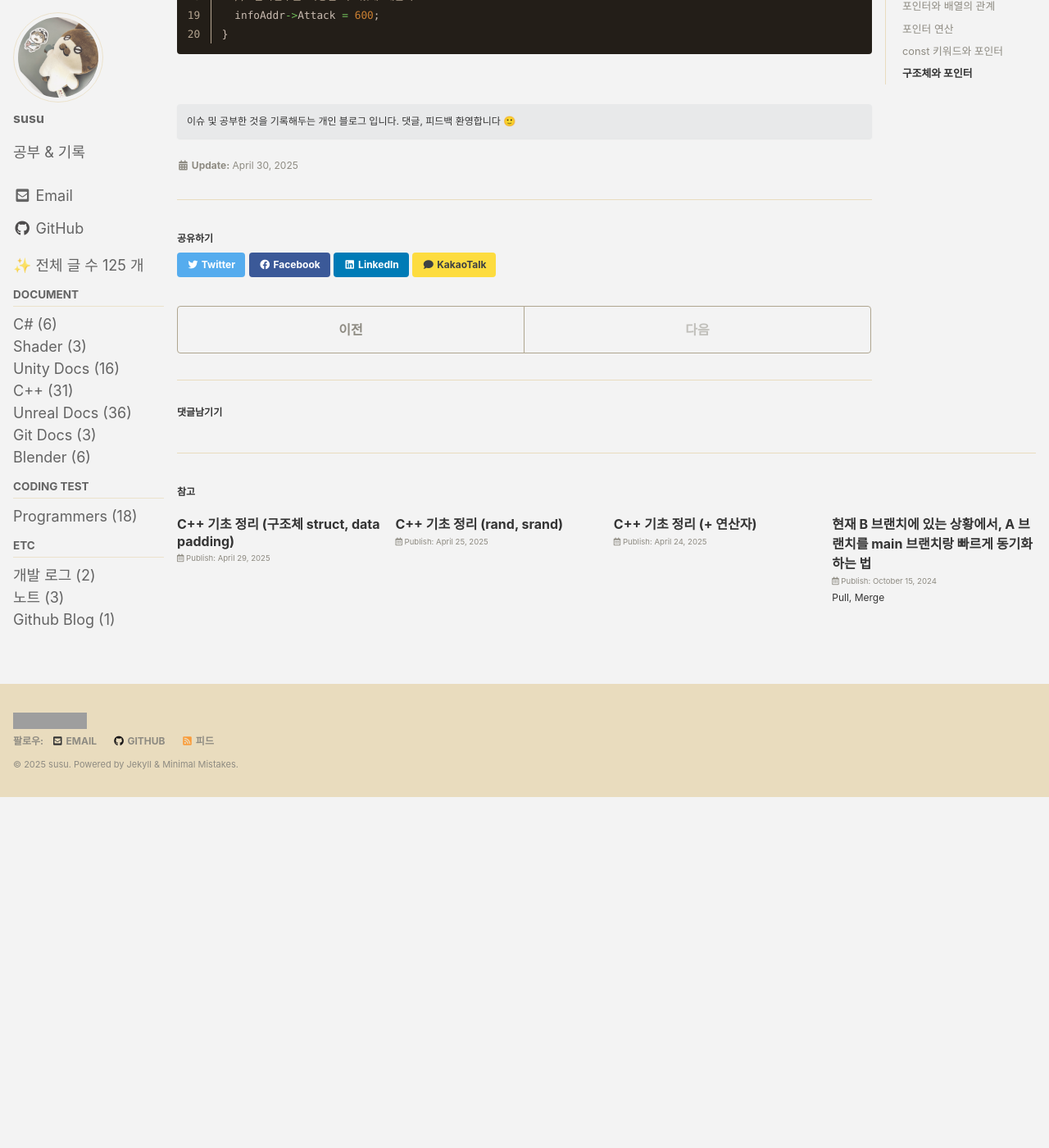
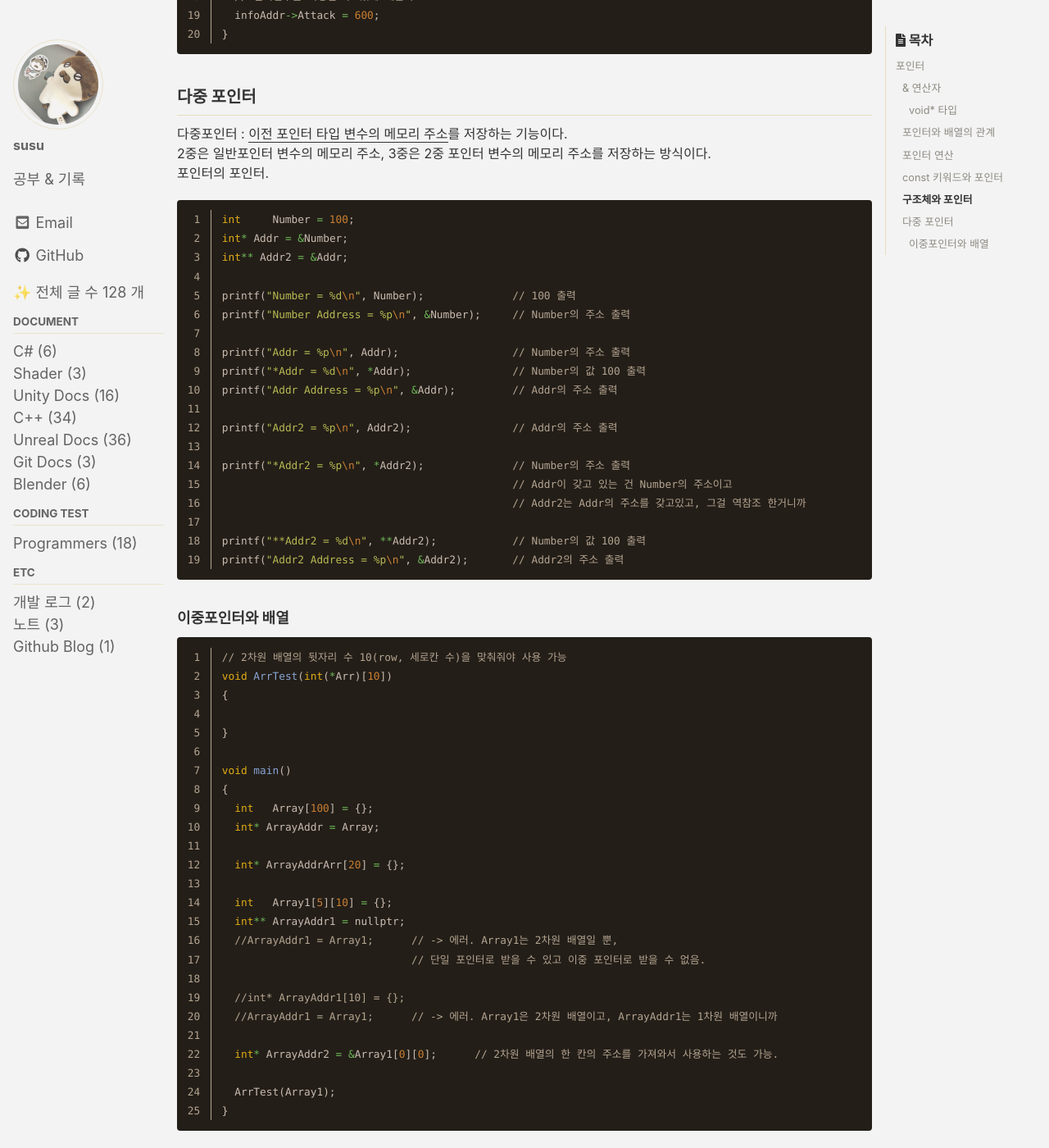
Before and after one commit to eggmong/eggmong.github.io, a Jekyll site: the page built from _posts/Cpp/2025-04-30-1-Pointer.md, in a window 1280 px wide and 1400 px high, scrolled down 5320 px. Shown: the whole window at 82% size. Built offline with Jekyll 4.4.1, drawn with Linux system fonts in a browser that asks for light colours; cached includes are drawn as plain includes; some web fonts are replaced; comment, search, counter and statistics services are not loaded; before the commit the page ends 6292 px from its top, so only the background shows below that; some of the changed text lies outside the part shown; grey boxes are pictures that could not be loaded.

Commit message:
이중포인터, 동적할당, 함수포인터, 문자열 함수 정리

````diff
--- a/_posts/Cpp/2025-04-30-1-Pointer.md
+++ b/_posts/Cpp/2025-04-30-1-Pointer.md
@@ -1,5 +1,5 @@
 ---
-title:  "C++ 기초 정리 (포인터)"
+title:  "C++ 기초 정리 (포인터, 이중 포인터)"
 
 categories:
   - Cpp
@@ -252,3 +252,66 @@ void main()
   infoAddr->Attack = 600;
 }
 ```
+
+
+
+## 다중 포인터
+
+다중포인터 : <u>이전 포인터 타입 변수의 메모리 주소</u>를 저장하는 기능이다.
+2중은 일반포인터 변수의 메모리 주소, 3중은 2중 포인터 변수의 메모리 주소를 저장하는 방식이다.
+포인터의 포인터.
+
+
+```cpp
+int	Number = 100;
+int* Addr = &Number;
+int** Addr2 = &Addr;
+
+printf("Number = %d\n", Number);              // 100 출력
+printf("Number Address = %p\n", &Number);     // Number의 주소 출력
+
+printf("Addr = %p\n", Addr);                  // Number의 주소 출력
+printf("*Addr = %d\n", *Addr);                // Number의 값 100 출력
+printf("Addr Address = %p\n", &Addr);         // Addr의 주소 출력
+
+printf("Addr2 = %p\n", Addr2);                // Addr의 주소 출력
+
+printf("*Addr2 = %p\n", *Addr2);              // Number의 주소 출력
+                                              // Addr이 갖고 있는 건 Number의 주소이고
+                                              // Addr2는 Addr의 주소를 갖고있고, 그걸 역참조 한거니까
+
+printf("**Addr2 = %d\n", **Addr2);            // Number의 값 100 출력
+printf("Addr2 Address = %p\n", &Addr2);       // Addr2의 주소 출력
+```
+
+
+### 이중포인터와 배열
+
+
+```cpp
+// 2차원 배열의 뒷자리 수 10(row, 세로칸 수)을 맞춰줘야 사용 가능
+void ArrTest(int(*Arr)[10])
+{
+
+}
+
+void main()
+{
+  int	Array[100] = {};
+  int* ArrayAddr = Array;
+
+  int* ArrayAddrArr[20] = {};
+
+  int	Array1[5][10] = {};
+  int** ArrayAddr1 = nullptr;
+  //ArrayAddr1 = Array1;      // -> 에러. Array1는 2차원 배열일 뿐,
+                              // 단일 포인터로 받을 수 있고 이중 포인터로 받을 수 없음.
+
+  //int* ArrayAddr1[10] = {};
+  //ArrayAddr1 = Array1;      // -> 에러. Array1은 2차원 배열이고, ArrayAddr1는 1차원 배열이니까
+
+  int* ArrayAddr2 = &Array1[0][0];      // 2차원 배열의 한 칸의 주소를 가져와서 사용하는 것도 가능.
+
+  ArrTest(Array1);
+}
+```
--- /dev/null
+++ b/_posts/Cpp/2025-05-01-1-Memory.md
@@ -0,0 +1,154 @@
+---
+title:  "C++ 기초 정리 (지역, 전역, 정적(static) 및 메모리, 동적 할당)"
+
+categories:
+  - Cpp
+tags:
+  - [Cpp, C++, memory, static, new, delete]
+
+toc: true
+toc_sticky: true
+
+date: 2025-05-01
+last_modified_at: 2025-05-01
+---
+
+<br>
+
+# 지역, 전역, 정적 및 메모리
+
+## 지역, 전역, 정적(static)
+
+```cpp
+// main.cpp
+int gNumber;                        // 전역 변수. 자동으로 0으로 초기화 됨.
+
+int main()
+{
+    int number;                     // 지역 변수
+
+    return 0;
+}
+```
+
+- 지역변수 : 함수 안에서 선언하는 변수.
+  지역변수는 선언된 함수 안에서 사용할 수 있고 함수가 종료되면 메모리에서 제거된다.
+
+- 전역변수 : 함수 바깥에 선언하는 변수.
+  전역변수가 선언된 아래의 모든 곳에서 전역변수에 접근하여 사용할 수 있다.
+  전역변수는 초기화 하지 않을 경우 자동으로 <u>0으로 초기화된다</u>.
+
+- 정적변수 : `static` 키워드를 이용하여 선언된 변수이다.
+  전역변수, 지역변수 모두 `static` 키워드를 붙일 수 있다.
+
+
+지역 변수에 `static`을 붙여서 변수를 선언하면,
+해당 변수는 초기화 안 할 경우 0으로 자동으로 초기화가 되고, <u>초기화 코드는 단 1번만 동작한다</u>.
+<b>함수가 종료되어도 메모리가 유지된다.</b>
+
+정적 변수, 전역 변수는 프로그램이 종료될 때 메모리가 제거된다. (그전까지 계속 남아있다)
+
+```cpp
+// 코드영역에 만들어짐 (함수니까)
+void Test()
+{
+	// 정적 변수의 초기화 코드는 1번만 동작하므로,
+    // Test가 처음 호출될 때 한번 실행되고 메모리가 유지된다.
+	static int number = 200;
+
+	printf("number : %d\n", number);
+
+	number++;
+}
+
+void main()
+{
+	// 스택영역에 만들어짐 (지역변수)
+	int number = 111;
+
+	Test();						// 200 출력
+	Test();						// 201 출력
+	Test();						// ...
+	Test();
+	Test();						// 204 출력
+}
+```
+
+
+
+## C++의 메모리 영역
+
+1. 스택 : 지역변수, 함수 인자의 메모리를 생성하는 공간이다.
+  함수가 종료되면 메모리를 제거한다.
+  크기 제한이 있다.
+
+2. 데이터 : 전역변수, 정적변수의 메모리를 생성하는 공간이다.
+  - 초기화된 데이터 영역 : 초기값이 있는 전역/정적 변수
+  - BSS 영역 : 초기값이 없는 전역/정적 변수(자동으로 0 초기화된 변수들)
+
+3. 힙 : 동적할당된 메모리를 생성하는 공간이다.
+  (C언어 : malloc 등, C++ : new)
+  동적할당된 메모리는 프로그래머가 필요없을 때 반드시 제거를 해줘야 한다.
+
+4. 코드 : 바이너리코드가 저장되는 영역이다. 함수도 코드이기 때문에 여기에 저장된다.
+  이런 특징 때문에 함수도 주소를 가질 수 있다.  (=> <b>함수 포인터</b>)
+  값 변경 불가(읽기전용)
+
+
+
+# 동적 할당
+
+동적할당: new를 사용하여 동적할당을 하고, delete를 사용하여 동적할당된 메모리를 제거할 수 있다.
+- new와 delete는 <u>연산자</u>이다.
+- new를 이용해서 생성한 메모리를 제거하지 않으면, 메모리 릭이 발생하게 된다.
+- `new 변수타입;` 을 해주면, <u>변수 타입의 크기</u>만큼 <b>힙에 메모리를 생성하고 그 주소를 반환</b>해준다.
+  `delete 주소;` 를 해주면 해당 주소를 메모리 해제해준다. 반드시 동적할당 된 주소만 넣어주어야 한다.
+- C언어에서는 malloc, free 함수를 이용해서 동적할당하고 해제한다.
+
+```cpp
+int* numAddr = new int;		// 힙에 메모리 4바이트 만들고 주소 리턴
+                            // 주소를 반환하니 포인터 타입으로 받아줄 수 있다.
+                            // 이 한 줄에선 12바이트가 생성된다.
+                            // new int 하여 힙에 4바이트가 생성되고,
+                            // 왼쪽에 포인터 변수 만들었으니 스택에 8바이트가 생성된다.
+
+*numAddr = 300;
+delete numAddr;
+
+
+
+int* array = new int[30];   // 동적 배열을 만들고 그 시작 주소를 반환해준다.
+
+array[4] = 10;
+delete[] array;
+```
+
+
+
+## 이중 포인터와 동적 할당
+
+이중 포인터의 사용법
+함수 안에서 내가 원하는 메모리를 할당해서, 함수를 호출한 뒤에 그 메모리를 넘겨주고 싶을 때 사용할 수 있다.
+이중 포인터를 하지 않고 그냥 포인터로 하면,
+함수 밖을 나갔을 때 함수 안에서 동적할당된 메모리에 접근할 방법이 사라지니까.
+
+```cpp
+void Alloc(int** addr)
+{
+    *addr = new int;
+}
+
+int main()
+{
+    int* addr = nullptr;
+    Alloc(&addr);
+
+    *addr = 500;
+
+    delete addr;
+}
+```
+
+
+
+## call by address, call by reference, call by value
--- /dev/null
+++ b/_posts/Cpp/2025-05-01-2-MethodPointer.md
@@ -0,0 +1,77 @@
+---
+title:  "C++ 기초 정리 (함수 포인터)"
+
+categories:
+  - Cpp
+tags:
+  - [Cpp, C++, Method Pointer]
+
+toc: true
+toc_sticky: true
+
+date: 2025-05-01
+last_modified_at: 2025-05-01
+---
+
+<br>
+
+# 함수 포인터
+
+함수 포인터 : 함수는 메모리의 코드 영역에 저장된다.
+- 함수 주소는 <b>코드 영역에 저장된 함수의 메모리 주소</b>를 의미한다.
+- 함수 포인터는 이런 함수 주소를 저장할 수 있는 변수 타입이다.
+- `반환타입 (*포인터변수명) (인자타입들);` 의 형태로 선언한다.
+- 함수 타입은 <b>반환타입, 인자</b>에 영향을 받는다.
+- 반환 타입이나 인자가 다르면 다른 타입으로 인식한다.
+
+```cpp
+int Sum(int num1, int num2)
+{
+	return num1 + num2;
+}
+
+int Minus(int num1, int num2)
+{
+	return num1 - num2;
+}
+
+// 위의 두 함수는 같은 타입이라고 볼 수 있다.
+
+
+
+int main()
+{
+	// 함수 포인터 선언 방법
+	// 반환타입 (*포인터변수명) (인자타입들); 의 형태로 선언한다.
+
+	int (*Func1)(int, int) = nullptr;
+	void (*Func2)() = nullptr;
+	void (*Func3)(int) = nullptr;
+
+	printf("Size = %d\n", sizeof(Func1));				// 포인터이므로 x64 환경에서 8바이트
+
+	// 함수포인터 변수 이름만 빼면 타입이 된다.
+	printf("Size = %d\n", sizeof(int(*)(int, int)));
+
+	// 함수 이름은 곧 함수 주소이다. (마치 배열처럼)
+	printf("Address = %p\n", Sum);
+
+	// 이 말은 즉 함수 이름으로 포인터 변수에 대입해줄 수 있고
+	Func1 = Sum;
+
+	// 함수의 호출은 함수주소(인자 전달) 의 형태로 호출된다는 것이다.
+	printf("Func1 Result = %d\n", Func1(10, 20));
+
+	Func1 = Minus;
+	printf("Func1 Result = %d\n", Func1(10, 20));
+
+
+
+	// 함수 포인터도 배열 선언이 가능하다.
+	int (*Func1Array[10])(int, int);
+
+	Func1Array[0] = Sum;
+	Func1Array[1] = Minus;
+
+	return 0;
+}
--- /dev/null
+++ b/_posts/Cpp/2025-05-01-3-String.md
@@ -0,0 +1,291 @@
+---
+title:  "C++ 기초 정리 (문자열 및 문자열 함수)"
+
+categories:
+  - Cpp
+tags:
+  - [Cpp, C++, string]
+
+toc: true
+toc_sticky: true
+
+date: 2025-05-01
+last_modified_at: 2025-05-01
+---
+
+<br>
+
+# 문자열 및 문자열 관련 함수
+
+## strcpy_s : 문자열 복사
+
+- "" 안에 문자열을 쓰면 문자열 리터럴이라고 한다.
+- utf-8 문자열은 한글 1개당 3바이트로 표현된다.
+
+```cpp
+"문자열 테스트";                    // const char 타입으로 20바이트가 잡힌다.
+                                  // utf라서 한글 1개당 3바이트로 잡힘.
+                                  // const char 배열이 되고, 해당 배열의 시작 주소를 반환하게 되어
+								  // const char* 로 받을 수 있다.
+
+// char* text = "문자열 테스트";	// 에러. "" 문자열은 'const' char 배열이니까.
+const char* text = "문자열 테스트";	// 즉 const char 포인터로 받아야 한다.
+
+char text1[20] = "문자열 테스트";	// 이렇게 문자열 배열 초기화가 가능하다. 하지만 문자열을 바꿀 수 없다.
+
+// 문자열 복사 함수
+strcpy_s(text1, "text1 테스트다");
+
+printf("text1 = %s\n", text1);		// "text1 테스트다" 출력
+```
+
+```cpp
+void StringCopy(char* Buffer, const char* Text)
+{
+	int Index = 0;
+
+	while (Text[Index] != 0)
+	{
+		Buffer[Index] = Text[Index];
+		++Index;
+	}
+
+	Buffer[Index] = 0;
+}
+
+int main()
+{
+    char	Text3[128] = {};
+	StringCopy(Text3, "문자열");
+
+    return 0;
+}
+```
+
+> 💡 strcpy_s 를 써야 하는 이유?
+>  찾아보기
+
+
+
+### 동적 문자 배열 사용 시 주의점
+
+```cpp
+char* text2 = new char[20];
+```
+
+위의 코드에선 동적 문자 배열을 만들고, 그 배열의 시작 주소를 반환해주고 있다.
+반환된 배열의 시작 주소는 text2 포인터 변수에 담아두었다.
+
+```cpp
+strcpy_s(text2, text1);			// <- 에러. strcpy_s 오버로딩 된 함수의 인자 중 'rsize_t' 인자를 안넣어줘서.
+```
+
+text2를 그대로 사용하면, text2 변수는 포인터 변수이기 때문에
+동적할당을 했다 해도 함수에서는 그저 포인트 변수로 인식이 된다.
+
+그렇기 때문에 strcpy_s 함수의 오버로딩 된 함수 중에
+인자가 `(char*, rsize_t, const char*)` 타입으로 오버로딩 된 함수가 호출되게 된다.
+
+rsize_t는 typedef 된 size_t이며, `unsigned __int64` 타입이다.
+
+
+
+## strlen : 문자열 길이 반환
+
+```cpp
+int StringCount(const char* text)
+{
+    int Index = 0;
+
+    // 문자열 끝엔 0이 들어가니까
+    while (Text[Index] != 0)
+    {
+        ++Index;
+    }
+
+    return Index;
+}
+
+int main()
+{
+    int Count = strlen("복사할대상");
+
+	Count = StringCount("복사할대상");
+
+	printf("Count = %d\n", Count);
+}
+```
+
+
+
+## strcat : 문자열 붙이기
+
+문자열 뒤에 문자열을 붙인다.
+
+```cpp
+void StringCat(char* Buffer, const char* Text)
+{
+	int Index = 0;
+
+	while (Buffer[Index] != 0)
+	{
+		++Index;
+	}
+
+	int	Index1 = 0;
+
+	while (Text[Index1] != 0)
+	{
+		Buffer[Index] = Text[Index1];
+		++Index;
+		++Index1;
+	}
+
+	Buffer[Index] = 0;
+}
+
+int main()
+{
+    char	Text3[128] = {};
+
+	strcpy_s(Text3, "문자열테스트");
+
+	strcat_s(Text3, " 문자열붙이기");
+
+	printf("Text3 = %s\n", Text3);              // "문자열테스트문자열붙이기" 출력
+
+	StringCopy(Text3, "문자열");
+	StringCat(Text3, " 붙이기");
+
+	printf("Text3 = %s\n", Text3);              // "문자열붙이기" 출력
+
+    return 0;
+}
+```
+
+
+
+## strcmp : 문자열 비교
+
+- 반환값이 0이면 두 문자열은 같다.
+- 음수가 나오면 왼쪽 문자열이 오른쪽문자열보다 사전순으로 앞에 있다.
+- 양수가 나오면 오른쪽 문자열이 왼쪽문자열보다 사전순으로 앞에 있다.
+
+```cpp
+bool StringCmp(const char* Text1, const char* Text2)
+{
+	// 문자열의 길이를 비교하여 같은지 다른지를 판단한다.
+	int	Length1 = StringCount(Text1);
+	int	Length2 = StringCount(Text2);
+
+	if (Length1 != Length2)
+		return false;
+
+	// 문자열이 같은지 판단한다.
+	for (int i = 0; i < Length1; ++i)
+	{
+		if (Text1[i] != Text2[i])
+			return false;
+	}
+
+	return true;
+}
+
+int main()
+{
+    int Result = strcmp("문자열", "문자열");
+
+	printf("Result = %d\n", Result);
+
+	Result = strcmp("문자열2", "문자열1");
+
+	printf("Result = %d\n", Result);
+
+	Result = strcmp("문자열111", "문자열22");
+
+	printf("Result = %d\n", Result);
+
+	printf("StringCmp = %d\n", StringCmp("문자열", "문자열"));
+
+    return 0;
+}
+```
+
+
+
+## strtok : 문자열 분할 (split)
+
+
+```cpp
+int main()
+{
+	char	Text4[128] = "공격력, 방어력, 체력";
+
+	char* Context = nullptr;
+	char* TokResult = strtok_s(Text4, ",", &Context);
+    // 분할된 왼쪽은 TokResult에 들어온다. 나머지 오른쪽은 Context에 들어오게 된다.
+
+	printf("Context = %s\n", Context);                  // " 방어력, 체력" 출력
+	printf("TokResult = %s\n", TokResult);              // "공격력" 출력
+
+	//Context = nullptr;
+	TokResult = strtok_s(nullptr, ",", &Context);
+
+	printf("Context = %s\n", Context);                  // " 체력" 출력
+	printf("TokResult = %s\n", TokResult);              // "방어력" 출력
+
+	char	Text5[128] = "공격력 : 120";
+
+	Context = nullptr;
+	TokResult = strtok_s(Text5, ":", &Context);
+
+	printf("Context = %s\n", Context);                  // 120 출력
+	printf("TokResult = %s\n", TokResult);              // 공격력 출력
+
+	return 0;
+}
+```
+
+
+
+## atoi, itoa (_itoa_s), sprintf_s
+
+- atoi : 문자열을 정수형으로 변환
+- itoa : 정수형을 문자열로 변환
+  - _itoa_s :
+- sprintf_s : 2, 3번 인자를 이용하여 printf처럼 문자열을 만들어준 후
+  1번 인자의 문자열 배열에 채워준다.
+
+```cpp
+int main()
+{
+    char	Text5[128] = "공격력 : 120";
+
+	Context = nullptr;
+	TokResult = strtok_s(Text5, ":", &Context);
+
+	printf("Context = %s\n", Context);                  // 120 출력
+	printf("TokResult = %s\n", TokResult);
+
+    // Context에 들어온 120 문자열을 정수 120으로 변환시킨다.
+	int	Attack = atoi(Context);
+
+	printf("Attack = %d\n", Attack);                    // 120 출력
+
+	char	Text6[64] = {};
+	//itoa(Attack, Text6, 10);
+	_itoa_s(Attack, Text6, 10);
+
+	printf("Text6 = %s\n", Text6);
+
+	char	Text7[128] = {};
+
+	// 2, 3번 인자를 이용하여 printf처럼 문자열을 만들어준 후에
+	// 1번인자의 문자열 배열에 채워준다.
+	sprintf_s(Text7, "Attack = %d", Attack);
+
+	printf("Text7 = %s\n", Text7);
+
+    return 0;
+}
+```
````
